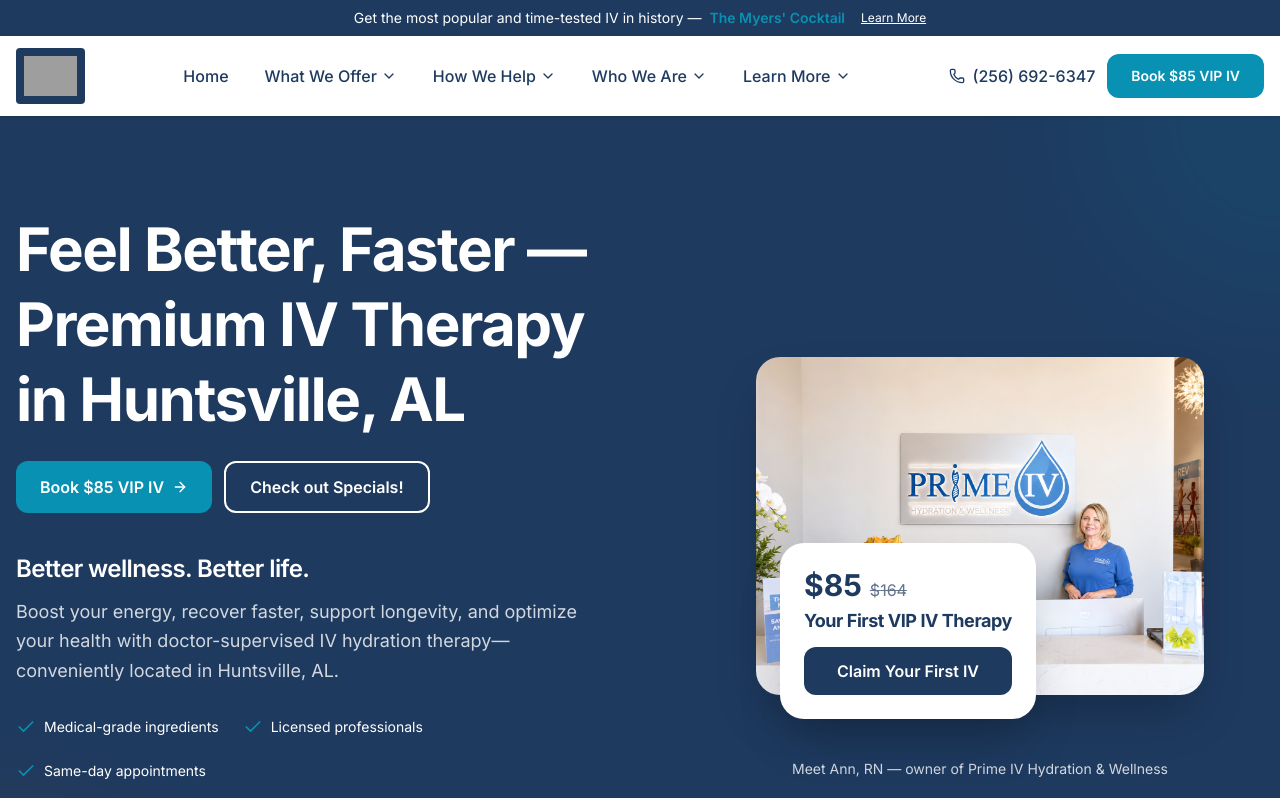
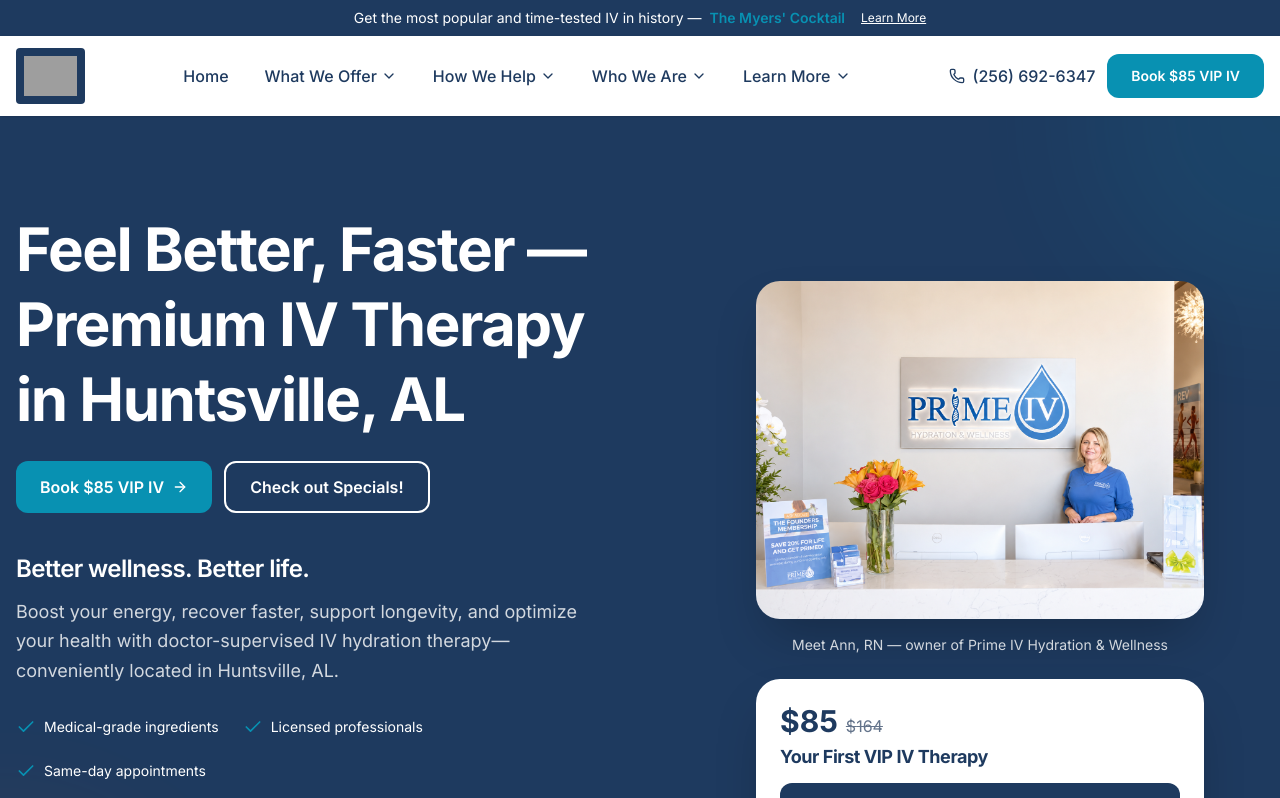
Before and after one commit to VandalsSmile/pivjv, a Next.js app: page / in a window 1280 px wide. Shown: the top 798 px of the page. Built offline with nearby package versions, Linux system fonts and the light colour scheme; grey boxes are pictures that could not be loaded.

Commit message:
feat: update hero section layout and owner introduction text
Added owner introduction and removed duplicate text block

```diff
--- a/components/sections/hero-section.tsx
+++ b/components/sections/hero-section.tsx
@@ -81,7 +81,7 @@
 
           {/* Right Content - Owner photo with floating offer card */}
           <div className="lg:pl-8">
-            <div className="relative max-w-md mx-auto lg:ml-auto">
+            <div className="max-w-md mx-auto lg:ml-auto">
               <div className="overflow-hidden rounded-2xl shadow-2xl">
                 <img
                   src="/images/owner-ann-rn.png"
@@ -90,7 +90,11 @@
                 />
               </div>
 
-              <div className="absolute -bottom-6 left-4 right-4 sm:left-6 sm:right-auto sm:max-w-xs bg-white rounded-2xl shadow-2xl p-6 text-foreground">
+              <p className="text-center text-sm text-white/80 mt-4">
+                Meet Ann, RN — owner of {SITE_CONFIG.name}
+              </p>
+
+              <div className="bg-white rounded-2xl shadow-2xl p-6 text-foreground mt-6">
                 <div className="flex items-baseline gap-2 mb-1">
                   <span className="text-3xl font-bold text-primary">
                     ${PRICING.introOffer.price}
@@ -112,10 +116,6 @@
                 </Link>
               </div>
             </div>
-
-            <p className="text-center text-sm text-white/80 mt-12 lg:mt-16">
-              Meet Ann, RN — owner of {SITE_CONFIG.name}
-            </p>
           </div>
         </div>
       </div>
```
